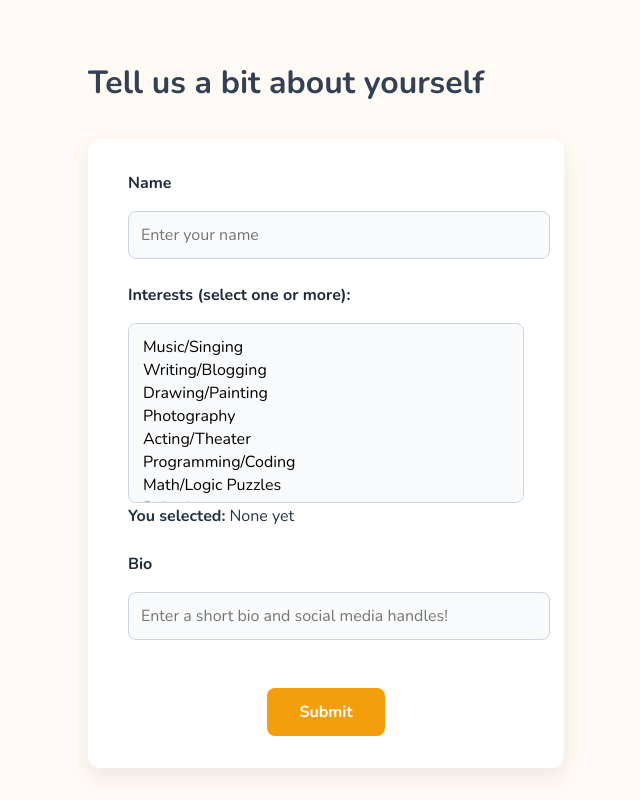
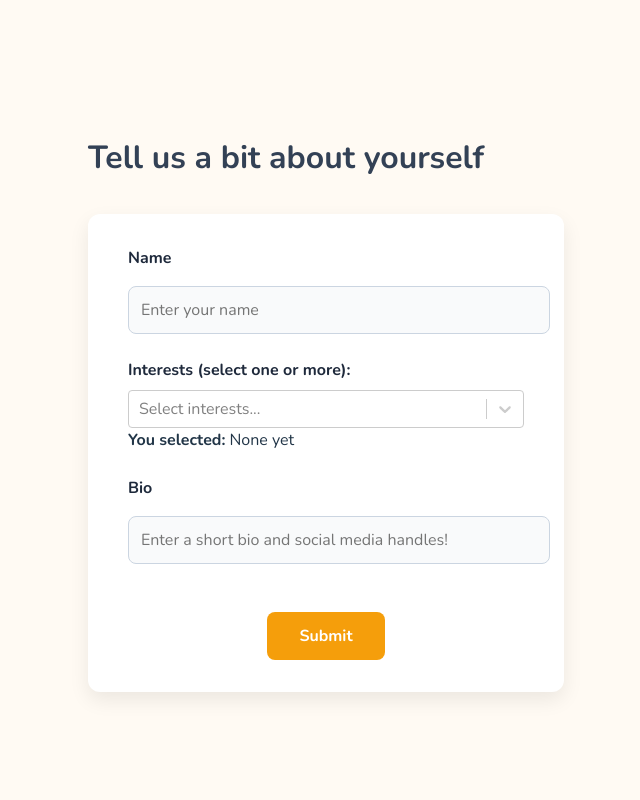
Before and after one commit to mahee045/Bridge-Up, a React (Vite) app in the folder client/: page /profile-form in a window 1280 px wide. Shown: the whole page, without its empty margins (354-994 px from the left). Built offline with nearby package versions, Linux system fonts and the light colour scheme.

Commit message:
fixing multi select option with react-select

```diff
--- a/client/src/pages/ProfileForm.jsx
+++ b/client/src/pages/ProfileForm.jsx
@@ -2,6 +2,12 @@ import React, { useState } from "react";
 import { createUser } from "../api/user";
 import { useNavigate, useSearchParams } from "react-router-dom";
 import "./ProfileForm.scss";
+//select option in form importing react-select
+import Select from 'react-select';
+
+
+
+
 
 const INTEREST_OPTIONS = [
   "Music/Singing",
@@ -26,6 +32,11 @@ const INTEREST_OPTIONS = [
   "Entrepreneurship/Startups",
 ];
 
+//react-select options
+const INTEREST_OPTIONS_OBJ = INTEREST_OPTIONS.map(option => ({
+  value: option,
+  label: option
+}));
 function ProfileForm() {
   const [searchParams] = useSearchParams();
   const [name, setName] = useState("");
@@ -45,7 +56,7 @@ function ProfileForm() {
     createUser({
       name,
       role,
-      interests: selectedInterests,
+      interests: selectedInterests.map(i => i.value),
       bio,
     })
       .then((createdUser) => {
@@ -76,28 +87,21 @@ function ProfileForm() {
 
         <div>
   <label>Interests (select one or more):</label>
-          <select
-            multiple
+  <Select
+    isMulti
+    options={INTEREST_OPTIONS_OBJ}
     value={selectedInterests}
-            onChange={(e) =>
-              setSelectedInterests(
-                Array.from(e.target.selectedOptions, (option) => option.value)
-              )
-            }
-            required
-          >
-            {INTEREST_OPTIONS.map((interest) => (
-              <option key={interest} value={interest}>
-                {interest}
-              </option>
-            ))}
-          </select>
+    onChange={setSelectedInterests}
+    className="interest-select"
+    classNamePrefix="interest"
+    placeholder="Select interests..."
+  />
   <div>
     <strong>You selected:</strong>{" "}
     {selectedInterests.length > 0 ? (
       <ul>
         {selectedInterests.map((i) => (
-                  <li key={i}>{i}</li>
+          <li key={i.value}>{i.label}</li>
         ))}
       </ul>
     ) : (
--- a/package.json
+++ b/package.json
@@ -1,6 +1,7 @@
 {
   "dependencies": {
     "@radix-ui/react-dialog": "^1.1.11",
+    "react-select": "^5.10.1",
     "socket.io": "^4.8.1",
     "socket.io-client": "^4.8.1"
   }
```
Also changed, not shown: 1 other file (tests, documents, lock files or other folders). Lines whose indentation alone changed are shown as unchanged.
